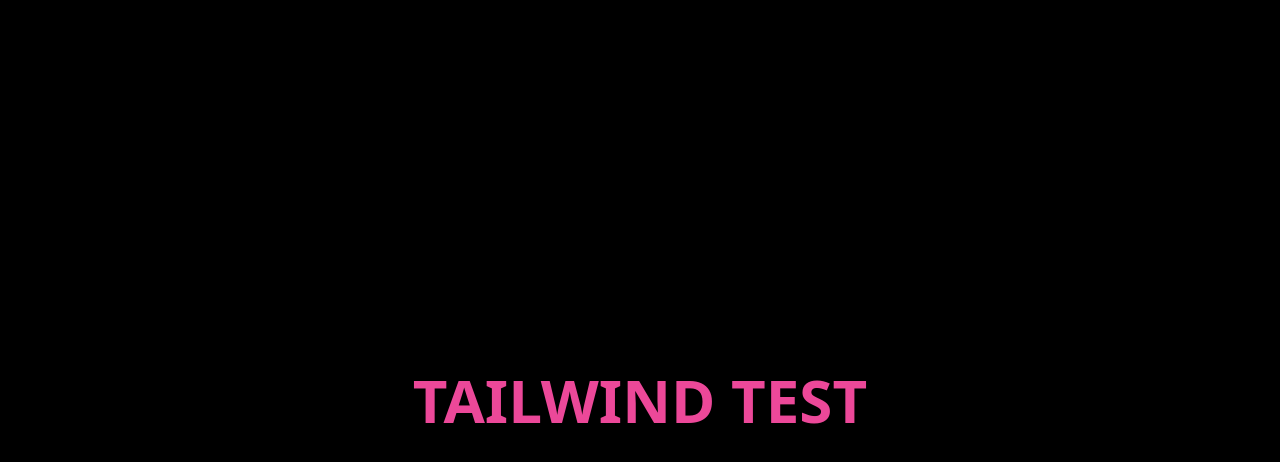
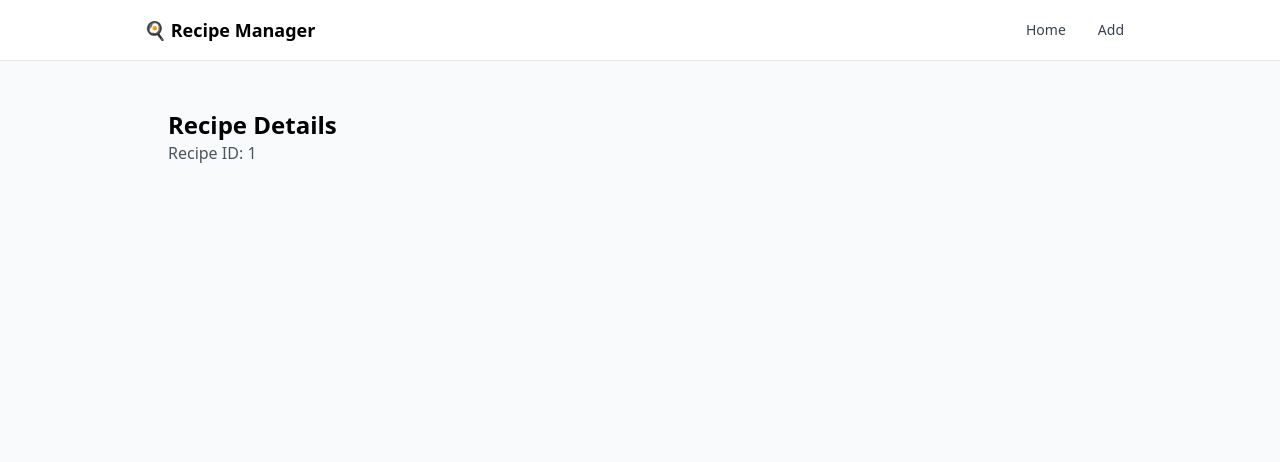
Before and after one commit to nithinWichita/muscle_recipe_manager, a React (Vite) app: page /recipes/1 in a window 1280 px wide. Shown: the top 462 px of the page. Built offline with nearby package versions, Linux system fonts and the light colour scheme.

Commit message:
feat: add routing, layout, and pages

```diff
--- a/package.json
+++ b/package.json
@@ -11,7 +11,8 @@
   },
   "dependencies": {
     "react": "^19.2.0",
-    "react-dom": "^19.2.0"
+    "react-dom": "^19.2.0",
+    "react-router-dom": "^7.13.0"
   },
   "devDependencies": {
     "@eslint/js": "^9.39.1",
--- a/src/App.jsx
+++ b/src/App.jsx
@@ -1,9 +1,20 @@
+import { BrowserRouter, Routes, Route, Navigate } from "react-router-dom";
+import Layout from "./components/Layout";
+import Home from "./pages/Home";
+import AddRecipe from "./pages/AddRecipe";
+import RecipeDetails from "./pages/RecipeDetails";
+
 export default function App() {
   return (
-    <div className="min-h-screen bg-black flex items-center justify-center">
-      <h1 className="text-6xl font-extrabold text-pink-500">
-        TAILWIND TEST
-      </h1>
-    </div>
+    <BrowserRouter>
+      <Routes>
+        <Route element={<Layout />}>
+          <Route path="/" element={<Home />} />
+          <Route path="/add" element={<AddRecipe />} />
+          <Route path="/recipes/:id" element={<RecipeDetails />} />
+          <Route path="*" element={<Navigate to="/" replace />} />
+        </Route>
+      </Routes>
+    </BrowserRouter>
   );
 }
--- /dev/null
+++ b/src/components/Layout.jsx
@@ -0,0 +1,13 @@
+import { Outlet } from "react-router-dom";
+import Navbar from "./Navbar";
+
+export default function Layout() {
+  return (
+    <div className="min-h-screen bg-gray-50">
+      <Navbar />
+      <main className="max-w-5xl mx-auto px-4 py-6">
+        <Outlet />
+      </main>
+    </div>
+  );
+}
--- /dev/null
+++ b/src/components/Navbar.jsx
@@ -0,0 +1,39 @@
+import { NavLink } from "react-router-dom";
+
+const linkBase =
+  "px-3 py-2 rounded-lg text-sm font-medium transition";
+const linkActive = "bg-gray-900 text-white";
+const linkInactive = "text-gray-700 hover:bg-gray-100";
+
+export default function Navbar() {
+  return (
+    <header className="border-b bg-white">
+      <div className="max-w-5xl mx-auto px-4 py-3 flex items-center justify-between">
+        <NavLink to="/" className="font-bold text-lg">
+          🍳 Recipe Manager
+        </NavLink>
+
+        <nav className="flex gap-2">
+          <NavLink
+            to="/"
+            className={({ isActive }) =>
+              `${linkBase} ${isActive ? linkActive : linkInactive}`
+            }
+            end
+          >
+            Home
+          </NavLink>
+
+          <NavLink
+            to="/add"
+            className={({ isActive }) =>
+              `${linkBase} ${isActive ? linkActive : linkInactive}`
+            }
+          >
+            Add
+          </NavLink>
+        </nav>
+      </div>
+    </header>
+  );
+}
--- /dev/null
+++ b/src/pages/AddRecipe.jsx
@@ -0,0 +1,8 @@
+export default function AddRecipe() {
+  return (
+    <div className="p-6">
+      <h1 className="text-2xl font-bold">Add Recipe</h1>
+      <p className="text-gray-600">Recipe form coming next.</p>
+    </div>
+  );
+}
--- /dev/null
+++ b/src/pages/Home.jsx
@@ -0,0 +1,8 @@
+export default function Home() {
+  return (
+    <div className="p-6">
+      <h1 className="text-2xl font-bold">Home</h1>
+      <p className="text-gray-600">Your recipes will live here.</p>
+    </div>
+  );
+}
--- /dev/null
+++ b/src/pages/RecipeDetails.jsx
@@ -0,0 +1,12 @@
+import { useParams } from "react-router-dom";
+
+export default function RecipeDetails() {
+  const { id } = useParams();
+
+  return (
+    <div className="p-6">
+      <h1 className="text-2xl font-bold">Recipe Details</h1>
+      <p className="text-gray-600">Recipe ID: {id}</p>
+    </div>
+  );
+}
```
Also changed, not shown: 1 other file (tests, documents, lock files or other folders).
